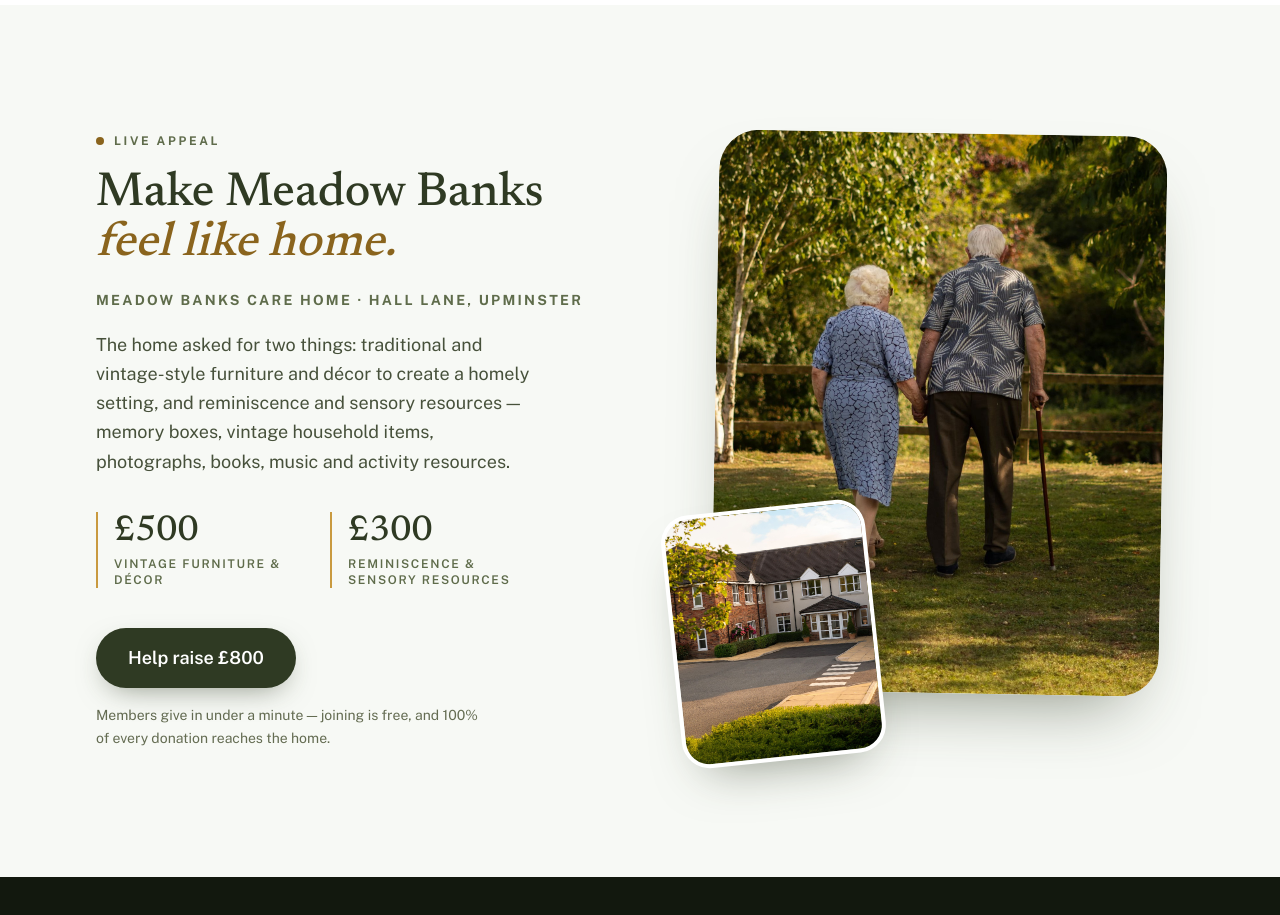
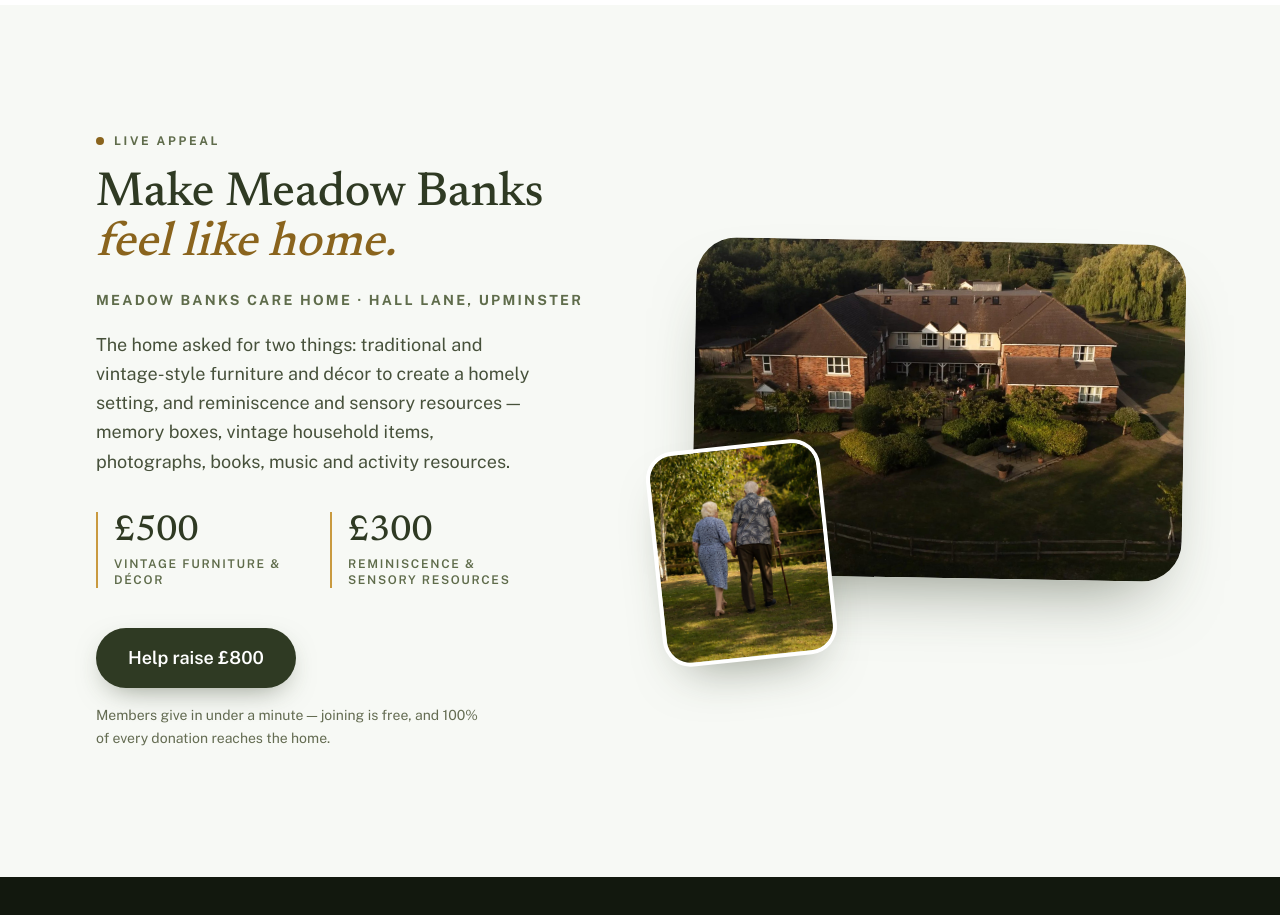
Before and after one commit to vorfreude99/bravehomes, a Next.js app: page / in a window 1280 px wide. Shown: the part 3660-4575 px from the top of the page. Built offline with nearby package versions, Linux system fonts and the light colour scheme.

Commit message:
The estate from the air
Meadowbanks' own drone hero — the whole home and its gardens at golden
hour — becomes the appeal's photograph, with the two residents walking
hand in hand leaning in from the corner.

Co-Authored-By: Claude Fable 5 <noreply@anthropic.com>

```diff
--- a/src/components/site/CampaignSection.tsx
+++ b/src/components/site/CampaignSection.tsx
@@ -73,22 +73,23 @@ export function CampaignSection() {
           </div>
 
           {/* --------------------------- the photographs -------------------- */}
-          {/* Meadowbanks' own pictures: residents in the grounds, with the
-              house itself leaning in from the corner. */}
-          <div data-reveal className="relative mx-auto w-full max-w-md pb-10 lg:pb-14">
+          {/* Meadowbanks' own hero: the whole home and its grounds from the
+              air at golden hour, with two residents walking hand in hand
+              leaning in from the corner. */}
+          <div data-reveal className="relative mx-auto w-full pb-12 lg:pb-16">
             {/* eslint-disable-next-line @next/next/no-img-element */}
             <img
-              src="/meadow-banks-garden.jpg"
-              alt="Two Meadowbanks residents walking hand in hand through the home's grounds"
-              className="aspect-[4/5] w-full rotate-1 rounded-[2.5rem] object-cover shadow-[0_35px_70px_-35px_rgba(47,58,35,0.6)]"
+              src="/meadow-banks-estate.jpg"
+              alt="Meadowbanks Care Home and its gardens from above at golden hour, surrounded by Essex countryside"
+              className="aspect-[16/11] w-full rotate-1 rounded-[2.5rem] object-cover shadow-[0_35px_70px_-35px_rgba(47,58,35,0.6)]"
               loading="lazy"
             />
 
             {/* eslint-disable-next-line @next/next/no-img-element */}
             <img
-              src="/meadow-banks-home.jpg"
-              alt="Meadowbanks Care Home on Hall Lane in evening light"
-              className="absolute -bottom-2 -left-6 z-10 hidden w-[44%] -rotate-6 rounded-3xl object-cover shadow-[0_25px_50px_-22px_rgba(47,58,35,0.55)] ring-4 ring-white sm:block lg:-left-10"
+              src="/meadow-banks-garden.jpg"
+              alt="Two Meadowbanks residents walking hand in hand through the home's grounds"
+              className="absolute -bottom-4 -left-5 z-10 hidden w-[34%] -rotate-6 rounded-3xl object-cover shadow-[0_25px_50px_-22px_rgba(47,58,35,0.55)] ring-4 ring-white sm:block lg:-left-9"
               style={{ aspectRatio: '4 / 5' }}
               loading="lazy"
             />
```
Also changed, not shown: public/meadow-banks-estate.jpg (added).
